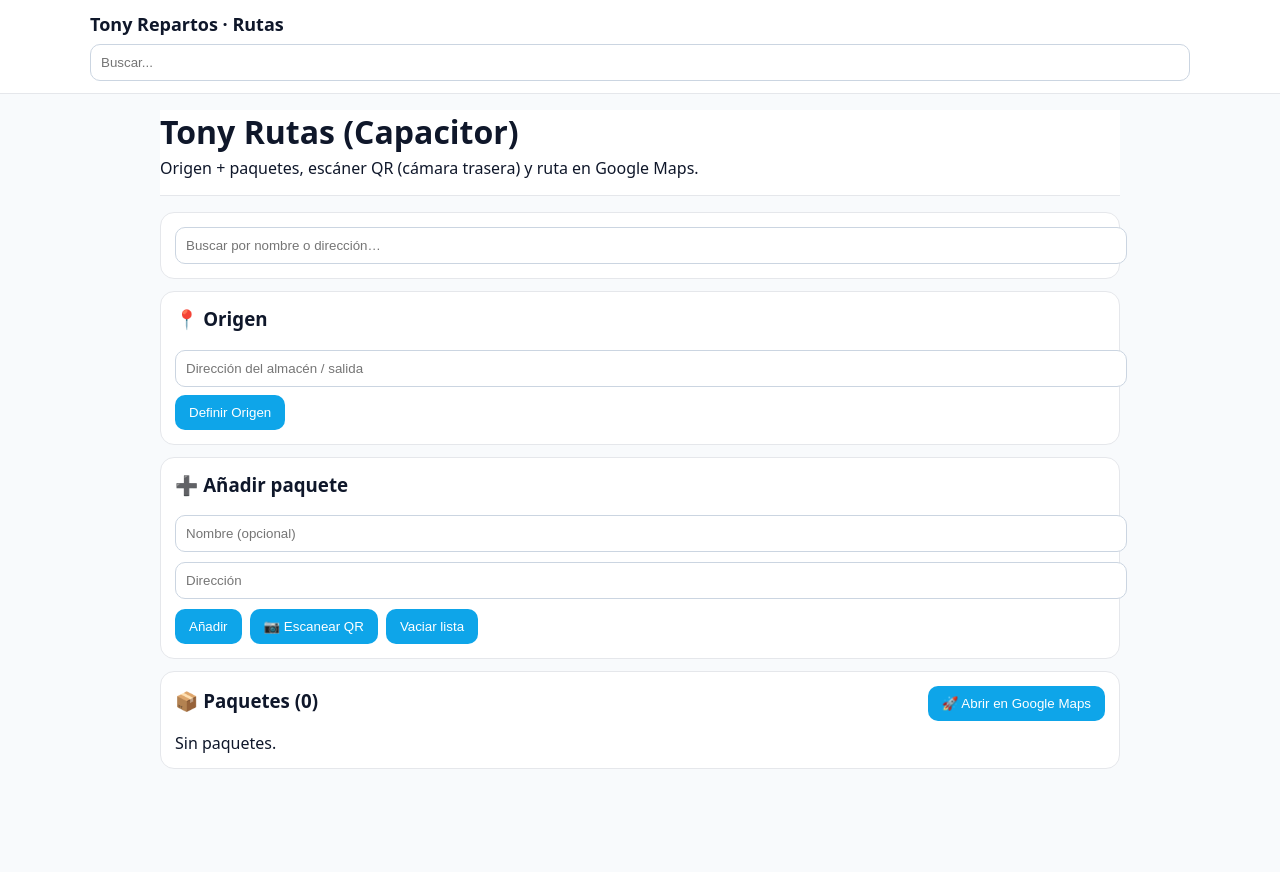
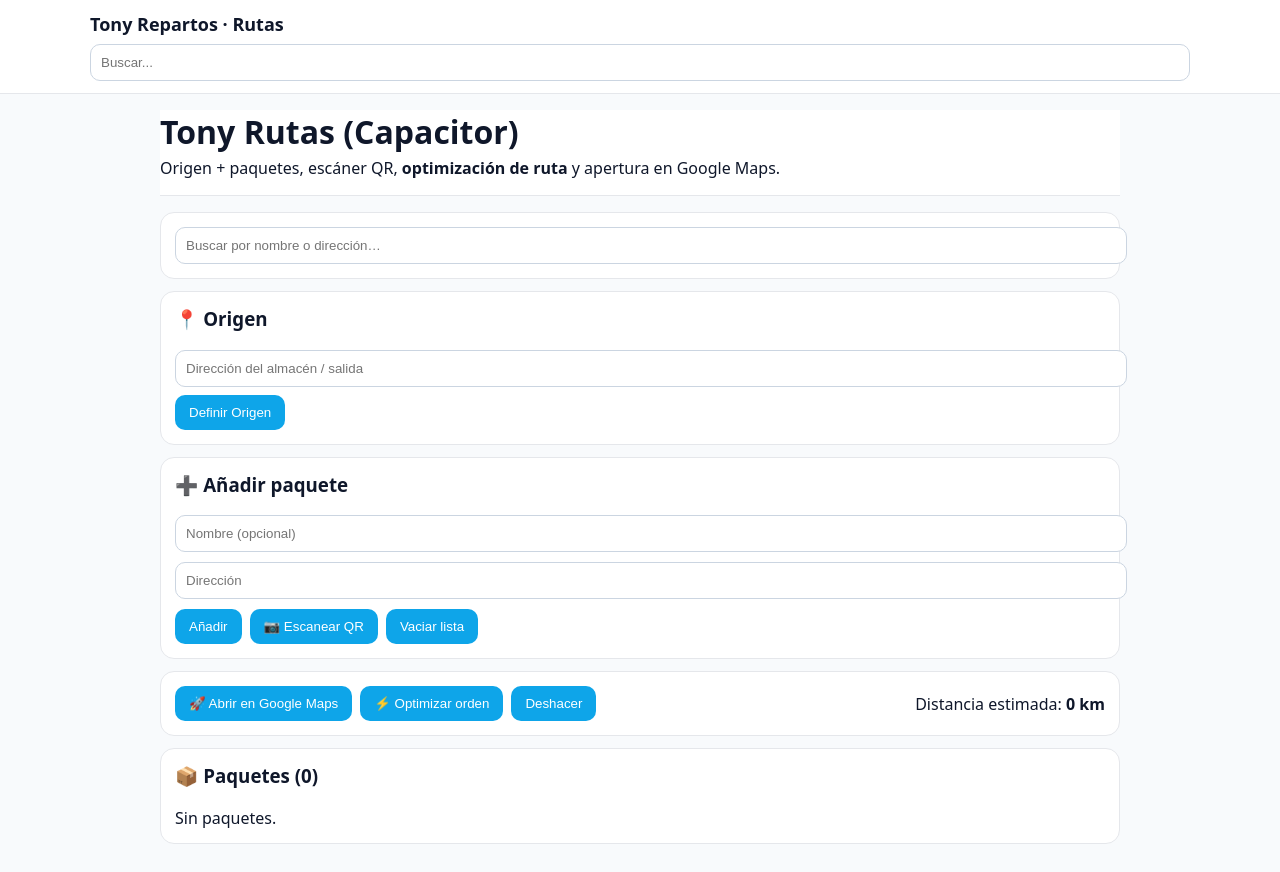
Before and after one commit to Tonyko33/tony-rutas-capacitor, a React (Vite) app: page / in a window 1280 px wide. Before the commit the page ends 800 px from the top, so only its background shows below. Built offline with nearby package versions, Linux system fonts and the light colour scheme; the HTML template or start-up script is replaced by a standard one.

Commit message:
Update app

```diff
--- a/src/App.jsx
+++ b/src/App.jsx
@@ -40,12 +40,11 @@
   stream.getTracks().forEach(t => t.stop());
 }
 
-/* Parser tolerante para QR */
+/* ---- Parser tolerante para QR ---- */
 function parseQrPayload(raw) {
   const txt = (raw || "").trim();
   if (!txt) throw new Error("QR vacío");
 
-  // 1) JSON (claves en español/inglés)
   try {
     const obj = JSON.parse(txt);
     const name =
@@ -55,7 +54,6 @@
     if (address) return { name: name || "(QR)", address };
   } catch (_) {}
 
-  // 2) Dos líneas: nombre / dirección
   if (txt.includes("\n")) {
     const lines = txt.split(/\r?\n/).map(s => s.trim()).filter(Boolean);
     if (lines.length >= 2) {
@@ -65,7 +63,6 @@
     }
   }
 
-  // 3) Separadores comunes
   const m = txt.match(/^(.+?)\s*(?:\||,|;|-)\s+(.+)$/);
   if (m) {
     const name = m[1].trim() || "(QR)";
@@ -73,7 +70,6 @@
     if (address) return { name, address };
   }
 
-  // 4) Solo dirección (si parece una dirección, la aceptamos)
   if (/\S+\s+\S+/.test(txt)) {
     return { name: "(QR)", address: txt };
   }
@@ -81,11 +77,87 @@
   throw new Error("El QR no contiene dirección");
 }
 
+/* ---- Distancias y optimización ---- */
+const R = 6371; // km
+function haversine(a, b) {
+  const dLat = ((b.lat - a.lat) * Math.PI) / 180;
+  const dLon = ((b.lon - a.lon) * Math.PI) / 180;
+  const la1 = (a.lat * Math.PI) / 180;
+  const la2 = (b.lat * Math.PI) / 180;
+  const sinDLat = Math.sin(dLat / 2);
+  const sinDLon = Math.sin(dLon / 2);
+  const h = sinDLat * sinDLat + Math.cos(la1) * Math.cos(la2) * sinDLon * sinDLon;
+  return 2 * R * Math.asin(Math.sqrt(h));
+}
+
+function routeDistance(origin, stops) {
+  if (!origin || stops.length === 0) return 0;
+  let sum = 0;
+  let prev = origin;
+  for (const p of stops) {
+    sum += haversine(prev, p);
+    prev = p;
+  }
+  return sum; // sin vuelta al origen (one-way)
+}
+
+// Nearest Neighbor (origen fijo)
+function nearestNeighbor(origin, stops) {
+  const remaining = stops.slice();
+  const ordered = [];
+  let current = origin;
+  while (remaining.length) {
+    let bestIdx = 0;
+    let bestDist = Infinity;
+    for (let i = 0; i < remaining.length; i++) {
+      const d = haversine(current, remaining[i]);
+      if (d < bestDist) {
+        bestDist = d;
+        bestIdx = i;
+      }
+    }
+    const next = remaining.splice(bestIdx, 1)[0];
+    ordered.push(next);
+    current = next;
+  }
+  return ordered;
+}
+
+// 2-Opt sobre la secuencia (origen fijo fuera)
+function twoOpt(origin, stops) {
+  if (stops.length < 3) return stops.slice();
+  let best = stops.slice();
+  let improved = true;
+  const baseDist = () => routeDistance(origin, best);
+
+  while (improved) {
+    improved = false;
+    for (let i = 0; i < best.length - 2; i++) {
+      for (let k = i + 1; k < best.length - 1; k++) {
+        const newRoute = best.slice(0, i + 1).concat(best.slice(i + 1, k + 1).reverse(), best.slice(k + 1));
+        if (routeDistance(origin, newRoute) + 1e-9 < baseDist()) {
+          best = newRoute;
+          improved = true;
+        }
+      }
+    }
+  }
+  return best;
+}
+
+function optimizeRoute(origin, stops) {
+  if (!origin || stops.length < 2) return stops.slice();
+  const nn = nearestNeighbor(origin, stops);
+  const improved = twoOpt(origin, nn);
+  return improved;
+}
+
 /* ===================== App ===================== */
 export default function App() {
   // Persistencia
   const [origin, setOrigin] = useState(null);
   const [packages, setPackages] = useState([]);
+  const [prevOrder, setPrevOrder] = useState(null);
 
   // Formularios
   const [originAddress, setOriginAddress] = useState("");
@@ -99,7 +171,7 @@
 
   // QR
   const [qrOpen, setQrOpen] = useState(false);
-  const [useBack, setUseBack] = useState(true); // por defecto, cámara trasera
+  const [useBack, setUseBack] = useState(true);
   const qrRegionRef = useRef(null);
   const html5QrRef = useRef(null);
   const camerasRef = useRef([]);
@@ -133,6 +205,10 @@
         (p.displayName || "").toLowerCase().includes(q)
     );
   }, [search, packages]);
+
+  const estKm = useMemo(() => {
+    return Math.round(routeDistance(origin, packages) * 10) / 10;
+  }, [origin, packages]);
 
   /* --- Acciones principales --- */
   async function setOriginByAddress() {
@@ -182,6 +258,23 @@
     window.open(googleMapsDirLink(origin, packages), "_blank");
   }
 
+  /* --- Optimización --- */
+  function optimize() {
+    if (!origin) return alert("Primero define el origen.");
+    if (packages.length < 2) return alert("Añade al menos 2 paradas.");
+    setPrevOrder(packages.slice()); // guardar para deshacer
+    const optimized = optimizeRoute(origin, packages);
+    setPackages(optimized);
+    setMsg("Ruta optimizada ✅");
+  }
+  function undoOptimize() {
+    if (prevOrder) {
+      setPackages(prevOrder);
+      setPrevOrder(null);
+      setMsg("Orden restaurado.");
+    }
+  }
+
   /* --- QR: abrir, iniciar, cerrar --- */
   async function openQR() {
     try { await ensureCameraPermission(); }
@@ -194,24 +287,20 @@
     const el = qrRegionRef.current;
     if (!el) return;
 
-    // Tamaño grande (pantalla completa dentro del modal)
     el.style.width = "100%";
     el.style.height = "100%";
 
     const { Html5Qrcode } = await import("html5-qrcode");
 
-    // Limpia anteriores
     if (html5QrRef.current) {
       try { await html5QrRef.current.stop(); } catch {}
       try { await html5QrRef.current.clear(); } catch {}
       html5QrRef.current = null;
     }
 
-    // Cámaras disponibles (tras pedir permiso, labels accesibles)
     const cams = await Html5Qrcode.getCameras();
     camerasRef.current = cams;
 
-    // Elegir trasera/delantera según toggle
     const wanted = useBack ? /back|rear|environment/i : /front|user/i;
     const match = cams.find(c => wanted.test(c.label));
     const cameraConfig = match
@@ -221,7 +310,6 @@
     const scanner = new Html5Qrcode(el.id);
     html5QrRef.current = scanner;
 
-    // Caja de escaneo grande (80% del lado corto)
     const boxSize = Math.floor(Math.min(el.clientWidth, el.clientHeight) * 0.8);
 
     await scanner.start(
@@ -244,7 +332,6 @@
   function onScanSuccess(decodedText) {
     try {
       const { name, address } = parseQrPayload(decodedText);
-      // cerrar y reutilizar alta normal
       closeQR();
       setPkgName(name);
       setPkgAddress(address);
@@ -260,7 +347,7 @@
       <header style={{ marginBottom: 16 }}>
         <h1 style={{ margin: 0 }}>Tony Rutas (Capacitor)</h1>
         <p className="muted" style={{ marginTop: 4 }}>
-          Origen + paquetes, escáner QR (cámara trasera) y ruta en Google Maps.
+          Origen + paquetes, escáner QR, <b>optimización de ruta</b> y apertura en Google Maps.
         </p>
       </header>
 
@@ -318,19 +405,32 @@
         </div>
       </section>
 
+      {/* Controles de ruta */}
+      <section className="card" style={{ marginBottom: 12 }}>
+        <div style={{ display: "flex", justifyContent: "space-between", alignItems: "center", gap: 8, flexWrap: "wrap" }}>
+          <div style={{ display: "flex", gap: 8, alignItems: "center", flexWrap: "wrap" }}>
+            <button className="btn" onClick={openInGoogleMaps} disabled={!origin || packages.length === 0}>
+              🚀 Abrir en Google Maps
+            </button>
+            <button className="btn" onClick={optimize} disabled={!origin || packages.length < 2}>
+              ⚡ Optimizar orden
+            </button>
+            <button className="btn ghost" onClick={undoOptimize} disabled={!prevOrder}>
+              Deshacer
+            </button>
+          </div>
+          <div className="muted">Distancia estimada: <b>{estKm} km</b></div>
+        </div>
+      </section>
+
       {/* Lista */}
       <section className="card" style={{ marginBottom: 12 }}>
-        <div style={{ display: "flex", justifyContent: "space-between", alignItems: "baseline" }}>
-          <h3 style={{ marginTop: 0 }}>📦 Paquetes ({packages.length})</h3>
-          <button className="btn" onClick={openInGoogleMaps} disabled={!origin || packages.length === 0}>
-            🚀 Abrir en Google Maps
-          </button>
-        </div>
-        {filtered.length === 0 ? (
+        <h3 style={{ marginTop: 0 }}>📦 Paquetes ({packages.length})</h3>
+        {packages.length === 0 ? (
           <div className="muted">Sin paquetes.</div>
         ) : (
           <div className="list">
-            {filtered.map((p, i) => (
+            {packages.map((p, i) => (
               <div key={p.id} className="item" style={{ justifyContent: "space-between" }}>
                 <div>
                   <div style={{ fontWeight: 600 }}>{p.name}</div>
@@ -365,10 +465,7 @@
             <div style={{ padding: 12, color: "#fff", fontWeight: 600, display: "flex", justifyContent: "space-between" }}>
               <span>Escanear QR (cámara {useBack ? "trasera" : "delantera"})</span>
               <div style={{ display: "flex", gap: 8 }}>
-                <button
-                  className="btn ghost"
-                  onClick={async () => { setUseBack(v => !v); await startScanner(); }}
-                >
+                <button className="btn ghost" onClick={async () => { setUseBack(v => !v); await startScanner(); }}>
                   Cambiar cámara
                 </button>
                 <button className="btn" onClick={closeQR}>Cerrar</button>
```
